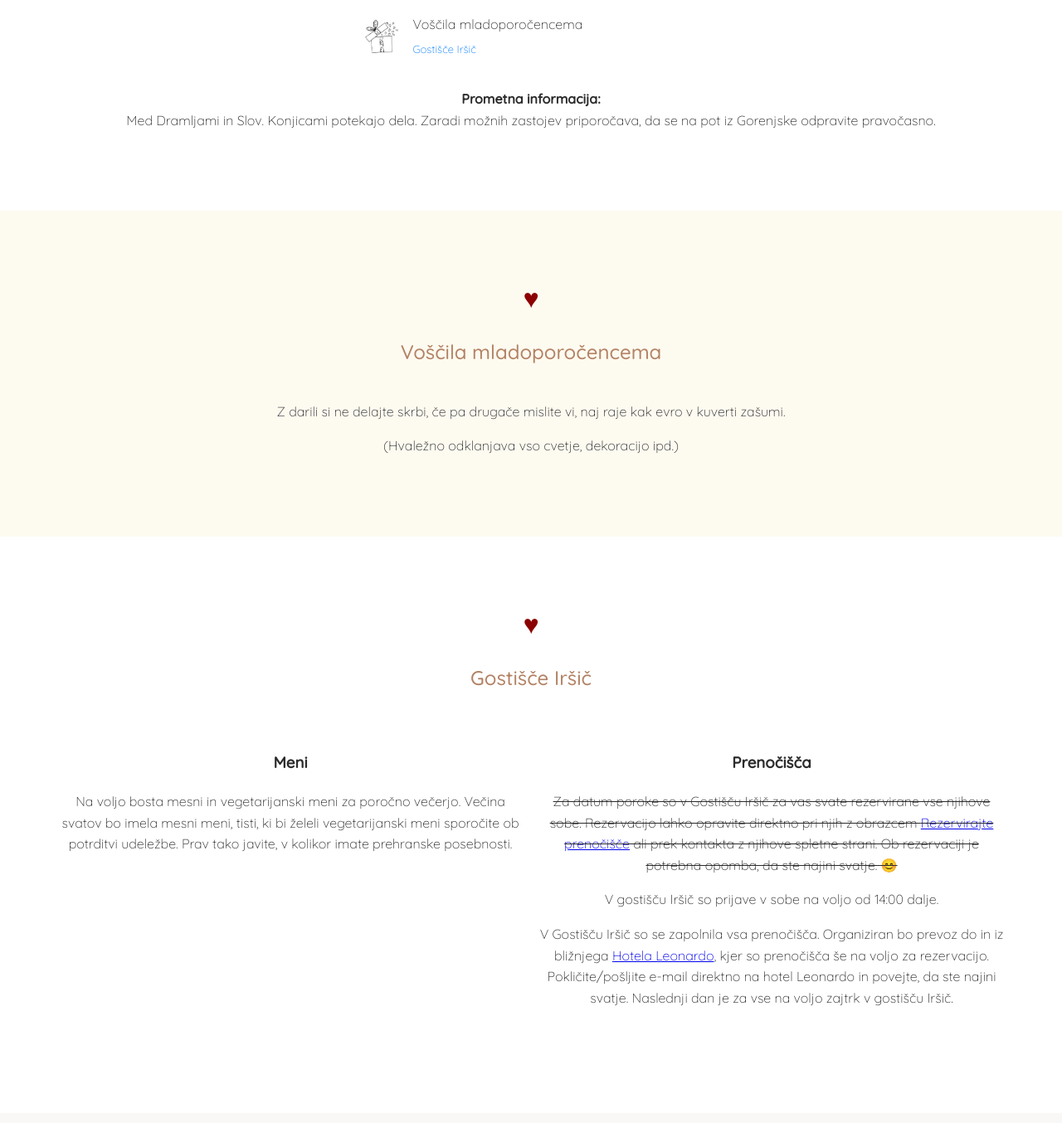
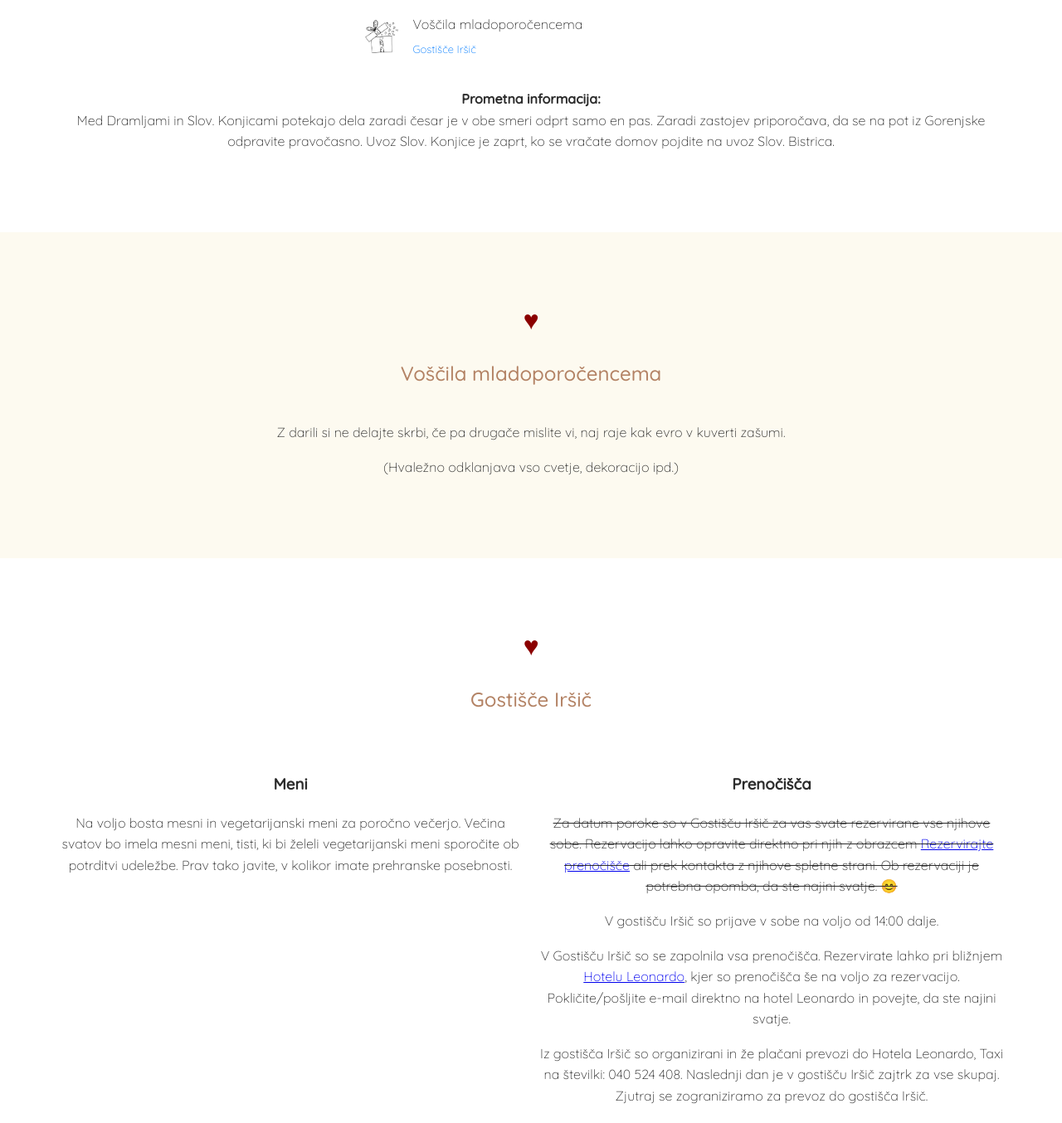
Before and after one commit to MoMannn/wedding-page, a plain HTML site: page index.html in a window 1280 px wide. Shown: the part 1233-2587 px from the top of the page at 83% size. Drawn offline with Linux system fonts and the light colour scheme; a web font is replaced by a local one.

Commit message:
Text update

```diff
--- a/index.html
+++ b/index.html
@@ -96,7 +96,8 @@
       </ul>
       <p>
         <b>Prometna informacija: </b><br/>
-        Med Dramljami in Slov. Konjicami potekajo dela. Zaradi možnih zastojev priporočava, da se na pot iz Gorenjske odpravite pravočasno.
+        Med Dramljami in Slov. Konjicami potekajo dela zaradi česar je v obe smeri odprt samo en pas. Zaradi zastojev priporočava, da se na pot iz Gorenjske odpravite pravočasno.
+        Uvoz Slov. Konjice je zaprt, ko se vračate domov pojdite na uvoz Slov. Bistrica.
       </p>
     </section>
 
@@ -135,14 +136,14 @@
             ali prek kontakta z njihove spletne strani. Ob rezervaciji je
             potrebna opomba, da ste najini svatje. 😊</s
           >
-          <p>V gostišču Iršič so prijave v sobe na voljo od 14:00 dalje. </p>
+          <p>V gostišču Iršič so prijave v sobe na voljo od 14:00 dalje.</p>
           <p>
-            V Gostišču Iršič so se zapolnila vsa prenočišča. Organiziran bo
-            prevoz do in iz bližnjega
+            V Gostišču Iršič so se zapolnila vsa prenočišča. Rezervirate lahko pri bližnjem
             <a href="https://www.h-leonardo.com/" target="_blank"
-              >Hotela Leonardo</a
-            >, kjer so prenočišča še na voljo za rezervacijo. Pokličite/pošljite e-mail direktno na hotel Leonardo in povejte, da ste najini svatje. Naslednji dan je za vse na voljo zajtrk v gostišču Iršič.
+              >Hotelu Leonardo</a
+            >, kjer so prenočišča še na voljo za rezervacijo. Pokličite/pošljite e-mail direktno na hotel Leonardo in povejte, da ste najini svatje.
           </p>
+          <p>Iz gostišča Iršič so organizirani in že plačani prevozi do Hotela Leonardo, Taxi na številki: 040 524 408. Naslednji dan je v gostišču Iršič zajtrk za vse skupaj. Zjutraj se zograniziramo za prevoz do gostišča Iršič.
         </div>
       </div>
     </section>
```
